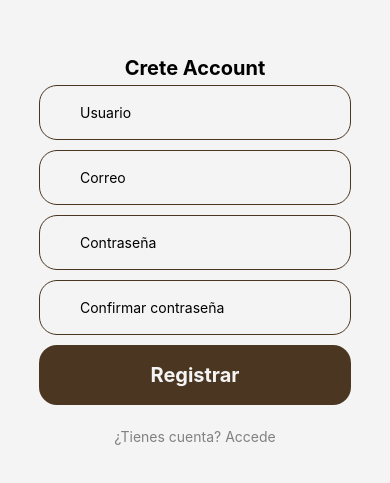
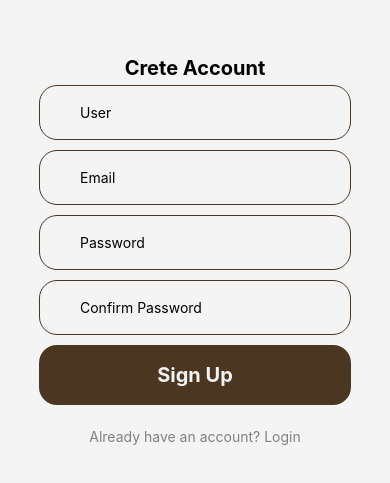
Before and after one commit to jrp60/ClosetApp, a React Native app: screen /SignUp in a window 390 px wide. Shown: the part 163-646 px from the top of the page. Built offline with nearby package versions, Linux system fonts and the light colour scheme.

Commit message:
sign up post

```diff
--- a/src/components/molecules/LoginFormMolecule.tsx
+++ b/src/components/molecules/LoginFormMolecule.tsx
@@ -11,7 +11,7 @@ const LoginFormMolecule = ({...props}) => {
   return (
     <>
       <TextInputComponent
-        placeholder="Username"
+        placeholder="Email"
         onChangeText={props.onChangeTextUser}
         value={props.userValue}
         autoCapitalize="none"
@@ -48,7 +48,7 @@ const LoginFormMolecule = ({...props}) => {
 
       <ButtonComponent
         onPress={props.forgotPassword}
-        text="Recordar contraseña"
+        text="Remind Password"
         style={styles.btnRemind}
         type="tertiary"
       />
--- a/src/components/screens/LoginScreen.tsx
+++ b/src/components/screens/LoginScreen.tsx
@@ -81,10 +81,10 @@ const LoginScreen = ({navigation}) => {
             const log = storeUserAsync(userWithToken);
             console.log('log: ' + log);
           }
-          //Save token in redux
+          //Save token with redux
           dispatch(setToken(response.data.token));
 
-          navigation.navigate('MyTabs');
+          navigation.navigate('MyTabsHome');
         } else {
           alert('Error');
           console.log('Error: ' + response.message);
@@ -134,7 +134,7 @@ const LoginScreen = ({navigation}) => {
 
       <ButtonComponent
         onPress={() => navigation.navigate('SignUp')}
-        text="¿No tienes cuenta? Crear una"
+        text="Sign Up"
         style={styles.signUp}
         type="tertiary"
       />
--- a/src/components/screens/SignUpScreen.tsx
+++ b/src/components/screens/SignUpScreen.tsx
@@ -3,28 +3,33 @@ import {View, StyleSheet, Alert} from 'react-native';
 import TextComponent from '../atoms/TextComponent';
 import TextInputComponent from '../atoms/TextInputComponent';
 import ButtonComponent from '../atoms/ButtonComponent';
+import {BASE_API_URL} from '@env';
+import AsyncStorage from '@react-native-async-storage/async-storage';
+import {setToken} from '../../store/tokenSlice';
+import {useDispatch, useSelector} from 'react-redux';
+import type {RootState} from '../../store/store';
 
 const SignUpScreen = ({navigation}) => {
   const [user, setUser] = useState('');
   const [email, setEmail] = useState('');
   const [password, setPassword] = useState('');
   const [passwordConfirm, setPasswordConfirm] = useState('');
+  const dispatch = useDispatch();
+  const tokenStore = useSelector((state: RootState) => state.token);
 
   const validatePassword = () => {
     if (password !== passwordConfirm) {
-      alert('Las contraseñas no coinciden');
+      Alert.alert('Passwords do not match');
     } else {
       return true;
     }
   };
 
   const validateEmail = text => {
-    console.log(text);
     let reg = /^\w+([\.-]?\w+)*@\w+([\.-]?\w+)*(\.\w\w+)+$/;
     if (reg.test(text) === false) {
       console.log('Email is Not Correct');
-      Alert.alert('El Correo no es correcto');
-      alert('Forgot password');
+      Alert.alert('Email is not correct');
       return false;
     } else {
       console.log('Email is Correct');
@@ -32,66 +37,97 @@ const SignUpScreen = ({navigation}) => {
     }
   };
 
+  //TODO - Add async?
   const signUpValidation = () => {
-    console.log(user, email, password, passwordConfirm);
-
     if (user != '' && email != '' && password != '' && passwordConfirm != '') {
-      if (validatePassword() && validateEmail(email)) {
+      if (validateEmail(email)) {
         doUserRegistration();
       }
     } else {
-      console.log(user, email, password, passwordConfirm);
-      console.log(user == '');
-      console.log(email == '');
-      console.log(password == '');
-      console.log(passwordConfirm == '');
-
-      alert('Rellena todos los campos');
+      Alert.alert('Fill up all fields');
     }
   };
 
-  //TODO - Implementar
-  const doUserRegistration = () => {};
+  const doUserRegistration = async () => {
+    console.log('Registrando usuario');
+    await fetch(`${BASE_API_URL}register`, {
+      method: 'POST',
+      headers: {
+        Accept: 'application/json',
+        'Content-Type': 'application/json',
+      },
+      body: JSON.stringify({
+        name: user,
+        email: email,
+        password: password,
+      }),
+    })
+      .then(response => response.json())
+      .then(responseJson => {
+        console.log(responseJson);
+        if (responseJson.status == 200) {
+          console.log('Usuario registrado');
+          //Save token with redux
+          dispatch(setToken(responseJson.data.token));
+          navigation.navigate('MyTabsHome');
+        } else {
+          for (const error in responseJson.errors) {
+            if (responseJson.errors.hasOwnProperty(error)) {
+              Alert.alert(error, responseJson.errors[error][0]);
+            }
+          }
+          console.log('Error signing up');
+        }
+      })
+      .catch(error => {
+        console.error('loging error: ' + error);
+        Alert.alert(error.message);
+      });
+  };
 
   return (
     <View style={styles.container}>
       <TextComponent type="title">Crete Account</TextComponent>
       <TextInputComponent
-        placeholder={'Usuario'}
+        placeholder={'User'}
         value={user}
         onChangeText={setUser}
         style={styles.input}
+        autoCapitalize="none"
       />
       <TextInputComponent
-        placeholder={'Correo'}
+        placeholder={'Email'}
         value={email}
         onChangeText={setEmail}
         style={styles.input}
+        autoCapitalize="none"
       />
       <TextInputComponent
-        placeholder={'Contraseña'}
+        placeholder={'Password'}
         value={password}
         onChangeText={setPassword}
         secureTextEntry
         style={styles.input}
+        autoCapitalize="none"
       />
       <TextInputComponent
-        placeholder={'Confirmar contraseña'}
+        placeholder={'Confirm Password'}
         value={passwordConfirm}
         onChangeText={setPasswordConfirm}
         secureTextEntry
         style={styles.input}
+        autoCapitalize="none"
       />
 
       <ButtonComponent
         onPress={signUpValidation}
-        text="Registrar"
+        text="Sign Up"
         style={styles.input}
       />
 
       <ButtonComponent
         onPress={() => navigation.goBack()}
-        text="¿Tienes cuenta? Accede"
+        text="Already have an account? Login"
         type="tertiary"
       />
     </View>
--- a/src/routes/Navigation.tsx
+++ b/src/routes/Navigation.tsx
@@ -27,7 +27,7 @@ const MyTheme = {
 
 const Tab = createBottomTabNavigator();
 
-function MyTabs() {
+function MyTabsHome() {
   useEffect(() => {
     //AsyncStorage.removeItem('user');
   }, []);
@@ -88,7 +88,7 @@ function Navigation() {
           screenOptions={{
             headerShown: false,
           }}>
-          <Stack.Screen name="MyTabs" component={MyTabs} />
+          <Stack.Screen name="MyTabsHome" component={MyTabsHome} />
           <Stack.Screen name="HelloWorldScreen" component={HelloWorldScreen} />
           <Stack.Screen name="DisplayScreen" component={DisplayScreen} />
           <Stack.Screen name="CameraScreen" component={CameraScreen} />
```
